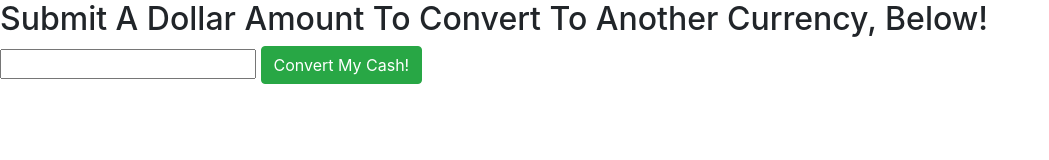
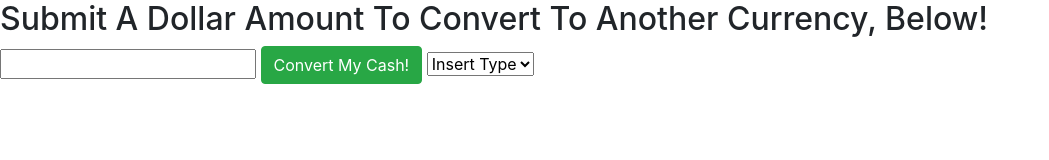
Before and after one commit to TonyBoy56/ruby-friday_project6, a website built with webpack: page src/index.html in a window 1280 px wide. Shown: the whole page, without its empty margins (0-1049 px from the left). Built offline with nearby package versions, Linux system fonts and the light colour scheme.

Commit message:
add select options to index.html for different currency types to be converted to.

```diff
--- a/src/index.html
+++ b/src/index.html
@@ -8,6 +8,15 @@
     <h2>Submit A Dollar Amount To Convert To Another Currency, Below!</h2>
     <input id="currentDollar" type="text">
     <button type="submit" class="btn btn-success">Convert My Cash!</button>
+
+    <select id="convert">
+      <option value="">Insert Type</option>
+      <option value="">Insert Type</option>
+      <option value="">Insert Type</option>
+      <option value="">Insert Type</option>
+      <option value="">Insert Type</option>
+    </select>
   </form>
+  <div id="output"></div>
 </body>
 </html>
```
